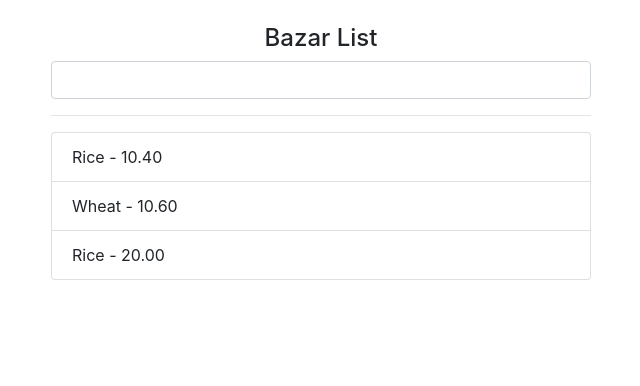
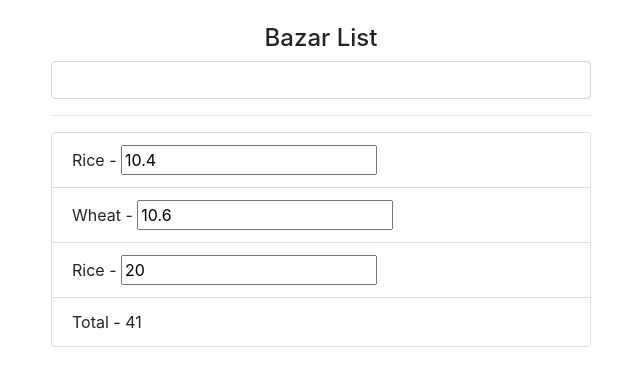
Before and after one commit to TaenAhammed/VueJs-by-making-applications, a plain HTML site: page VueJs-by-making-applications/index.html in a window 1280 px wide. Shown: the whole page, without its empty margins (319-959 px from the left). Drawn offline with nearby package versions, Linux system fonts and the light colour scheme.

Commit message:
automatically computed value and v-model for input field

```diff
--- a/VueJs-by-making-applications/app.js
+++ b/VueJs-by-making-applications/app.js
@@ -2,11 +2,19 @@ new Vue({
     el: "#app",
     data: {
         items: [
-            { name: "Rice", price: "10.40" },
-            { name: "Wheat", price: "10.60" },
-            { name: "Rice", price: "20.00" }
+            { name: "Rice", price: 10.4 },
+            { name: "Wheat", price: 10.6 },
+            { name: "Rice", price: 20.0 }
         ],
         newItem: ""
+    },
+    computed: {
+        totalPrice() {
+            let total = this.items.reduce((sum, item) => {
+                return (sum += parseFloat(item.price));
+            }, 0);
+            return total;
+        }
     },
     methods: {
         addItem() {
--- a/VueJs-by-making-applications/index.html
+++ b/VueJs-by-making-applications/index.html
@@ -22,7 +22,10 @@
                     </form>
                     <hr>
                     <ul class="list-group">
-                        <li class="list-group-item" v-for='item in items'> {{item.name}} - {{item.price}} </li>
+                        <li class="list-group-item" v-for='item in items'>
+                            {{item.name}} - <input v-model='item.price'>
+                        </li>
+                        <li class="list-group-item">Total - {{totalPrice}}</li>
                     </ul>
                 </div>
             </div>
```
